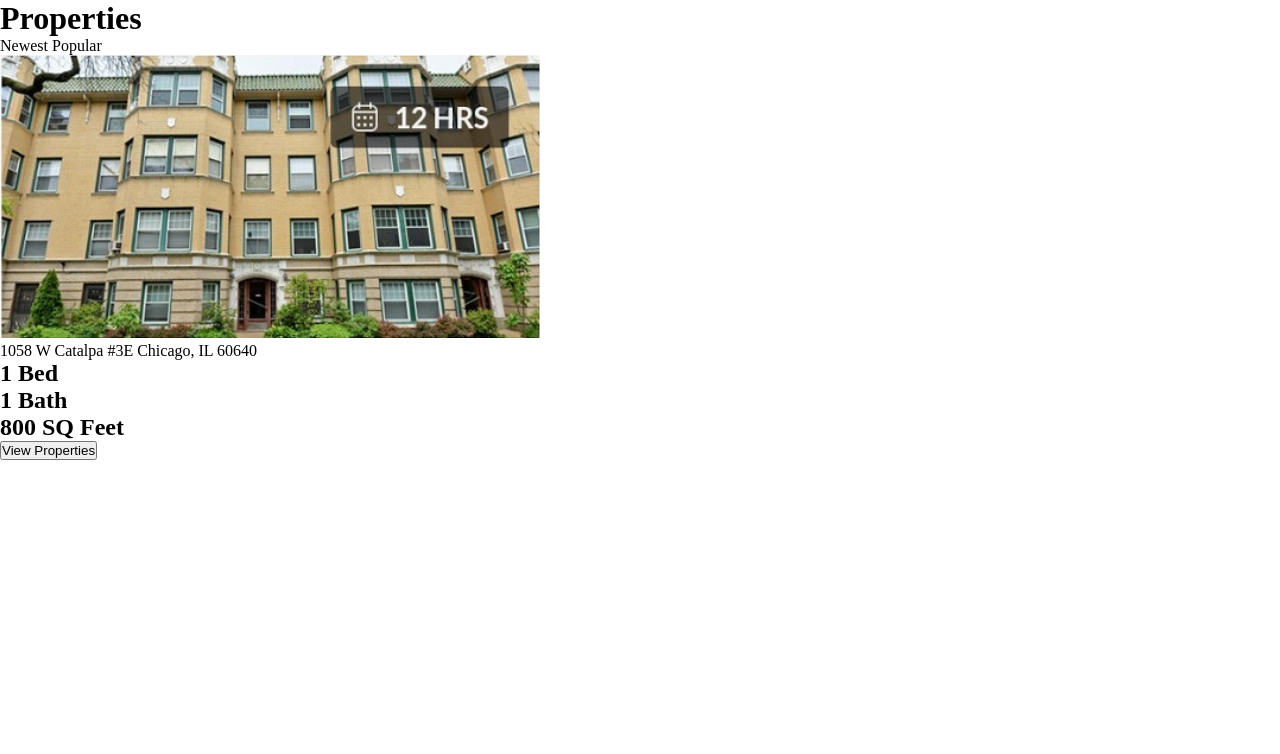
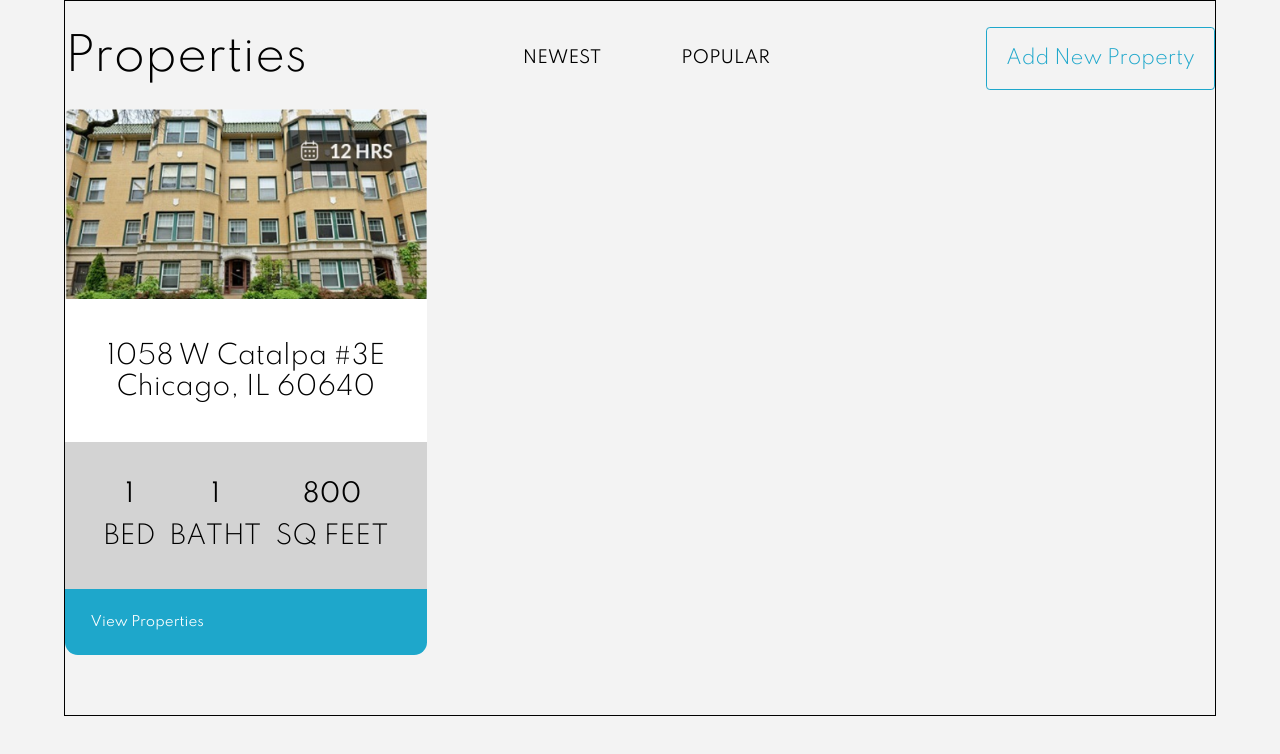
Before and after one commit to arin0098/real_estate, a plain HTML site: page index.html in a window 1280 px wide. Drawn offline with Linux system fonts and the light colour scheme.

Commit message:
added styling

```diff
--- a/index.html
+++ b/index.html
@@ -12,25 +12,29 @@
 
     <div id="wrapper">
         <header>
-            <h1>Properties</h1>
-
+            <h1 class="logo_properties">Properties</h1>
             <nav>
                 <a>Newest</a>
                 <a>Popular</a>
             </nav>
+            <h1 class="add_property">Add New Property</h1>
         </header>
 
-        <main>
+        <main class="property_list">
 
 
-                <article class="property">
-                    <img class="estate_product" src="IMG/1.png">
+            <article class="property">
+                <img class="estate_product" src="IMG/1.png">
+                <section class="property_body">
                     <p class="data_adress"> 1058 W Catalpa #3E Chicago, IL 60640</p>
-                    <h2 class="data_rooms"><span> 1 </span> Bed</h2>
-                    <h2 class="data_baths"><span> 1 </span> Bath</h2>
-                    <h2 class="data_size"><span> 800 </span> SQ Feet</h2>
-                    <button class="properties_button">View Properties</button>
-                </article>
+                    <div class="down_info">
+                        <h2 class="data_rooms"><span> 1 </span> BED</h2>
+                        <h2 class="data_baths"><span> 1 </span> BATHT</h2>
+                        <h2 class="data_size"><span> 800 </span> SQ FEET</h2>
+                    </div>
+                    <div class="properties_button_bcg"><button class="properties_button">View Properties</button></div>
+                </section>
+            </article>
 
         </main>
 
@@ -43,6 +47,4 @@
 
 
     <script src="script.js"></script>
-</body>
-
-</html>
+</body></html>
--- a/style.css
+++ b/style.css
@@ -6,6 +6,7 @@
     padding: 0;
     box-sizing: border-box;
     list-style-type: none;
+
 }
 
 :root {
@@ -21,3 +22,151 @@
 
     --white-space: 1rem;
 }
+
+
+img {
+    max-width: 100%;
+    height: auto;
+
+}
+
+
+
+#wrapper {
+    border: 1px solid black;
+    width: 90vw;
+    margin: auto;
+}
+
+body {
+    margin: 0;
+    background: var(--color-2);
+}
+
+
+nav {
+    display: flex;
+    align-items: center;
+    justify-content: space-between;
+    align-items: center;
+    font-family: var(--primary-font);
+    text-transform: uppercase;
+    font-weight: 400;
+    font-size: 1.3vw;
+    gap: 5rem;
+
+}
+
+nav a {
+
+    text-align: center;
+    color: var(--color-7);
+}
+
+
+nav a:hover {
+    color: var(--color-5);
+    border-bottom: 1px solid;
+    border-bottom-color: var(--color-5);
+
+}
+
+nav a {
+    text-decoration: none;
+    color: var(--color-7);
+}
+
+.logo_properties {
+    font-size: 3.5vw;
+    font-family: var(--primary-font);
+    font-weight: 300;
+}
+
+header {
+    display: flex;
+    justify-content: space-between;
+    align-items: center;
+    margin-bottom: 1.5vw;
+    margin-top: 2vw;
+}
+
+.add_property {
+    font-size: 1.5vw;
+    font-family: var(--primary-font);
+    border: 1px solid;
+    padding: 1.5vw 1.5vw;
+    border-radius: 0.3vw;
+    font-weight: 300;
+    border-color: var(--color-5);
+    color: var(--color-5);
+}
+
+.property_list {
+    display: grid;
+    max-width: 1200px;
+    margin: auto;
+    grid-template-columns: repeat(auto-fill, minmax(300px, 1fr));
+    grid-gap: 2rem;
+    margin-bottom: 60px;
+}
+
+.property {
+    background: white;
+    border-radius: 1vw;
+}
+
+section.property_body {
+    background: white;
+    border-radius: 1vw;
+}
+
+.down_info {
+    background: lightgrey;
+    display: flex;
+    align-items: center;
+    justify-content: space-between;
+    align-items: center;
+    padding: 3vw;
+    font-family: var(--primary-font);
+    font-size: 1.3vw;
+
+}
+
+h2 {
+    display: flex;
+    flex-direction: column;
+    align-items: center;
+    justify-content: center;
+    font-weight: 100;
+}
+
+span {
+    font-weight: 400;
+    padding-bottom: 1vw;
+}
+
+.data_adress {
+    margin: 3vw;
+    font-size: 2vw;
+    font-family: var(--primary-font);
+    font-weight: 200;
+    text-align: center;
+}
+
+.properties_button {
+    background: var(--color-5);
+    border: none;
+    justify-content: center;
+    margin: 2vw;
+    font-family: var(--primary-font);
+    color: white;
+
+
+}
+
+.properties_button_bcg {
+    background: var(--color-5);
+    justify-content: center;
+    border-bottom-left-radius:  1vw;
+    border-bottom-right-radius:  1vw;
+}
```
